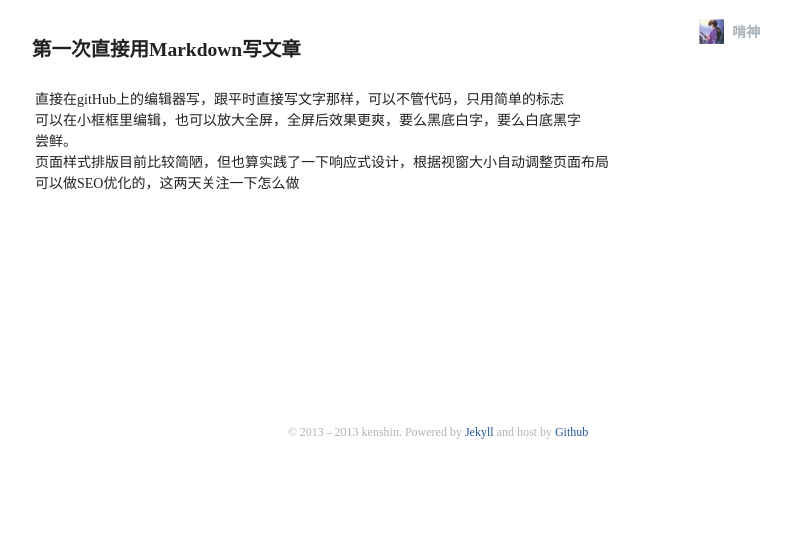
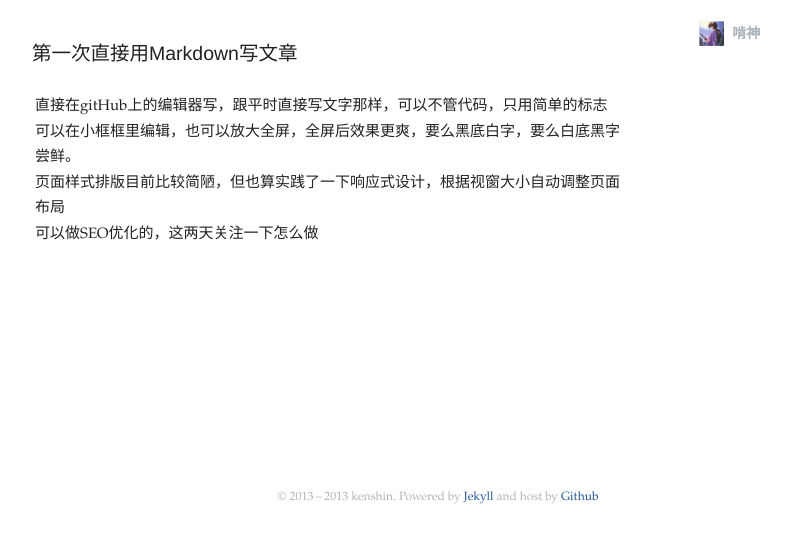
Before and after one commit to kenshinlin/archives, a Jekyll site: the page built from _posts/2013-10-21-testMd.md, in a window 1280 px wide. Shown: the top 543 px of the page, without its empty margins (202-993 px from the left). Built offline with Jekyll 4.4.1, drawn with Linux system fonts in a browser that asks for light colours; comment, search, counter and statistics services are not loaded.

Commit message:
Update style.css

```diff
--- a/css/style.css
+++ b/css/style.css
@@ -20,13 +20,14 @@ a:hover {color:#9c6}
 }
 .article p, .article ul{
   padding:0 3px;
-  line-height:1.5;
+  line-height:1.7;
   margin:1.6em 0;
-  font-size:14px;
+  font-size:15px;
 }
 .article h2, .article h1{
   line-height:1.7;
-  font-family: '"Helvetica Neue",Helvetica,Arial,Sans-serif';
+  font-family: 'Helvetica Neue',Helvetica,Arial,Sans-serif;
+  font-weight:normal;
 }
 p.copyright{
   padding: 8em 0 1em 0;
@@ -37,7 +38,7 @@ clear:both;
 font-size:12px;
 }
 body{
-  font-family: 'palatino, "times new roman", serif';
+  font-family: palatino,'times new roman', serif;
   font-size: 13px;
   color: #222;
 }
```
